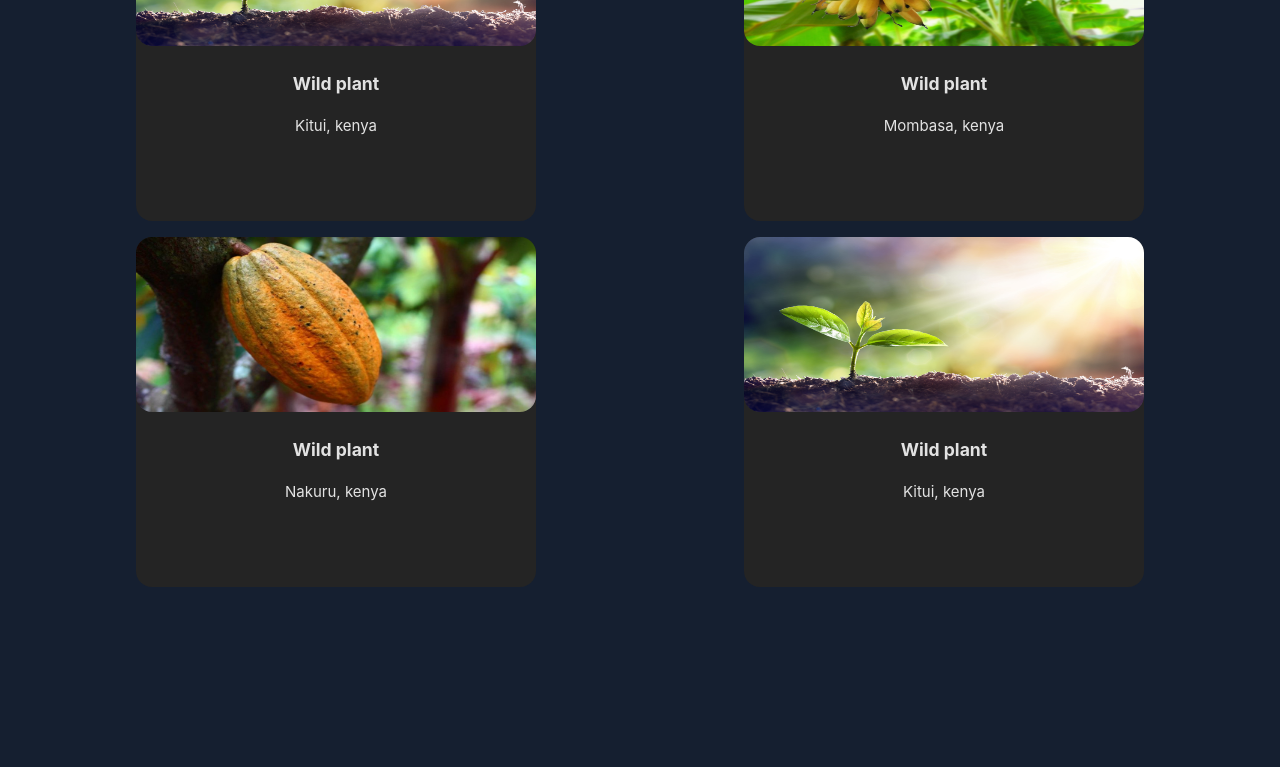
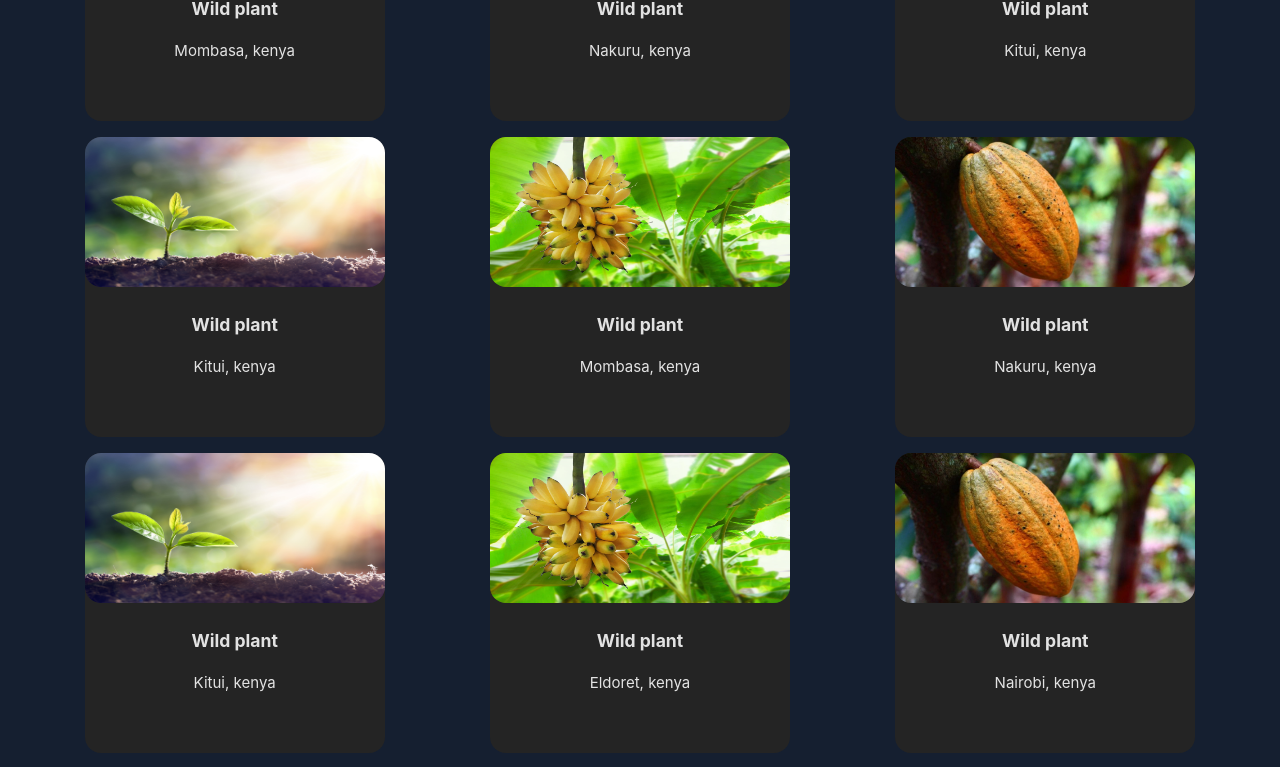
Before and after one commit to jmngandu/NAPHOTIE, a React (Vite) app in the folder naphotie/: page / in a window 1280 px wide. Shown: the part 620-1387 px from the top of the page. Before the commit the page ends 1247 px from the top, so only its background shows below. Built offline with nearby package versions, Linux system fonts and the light colour scheme.

Commit message:
added home page

```diff
--- a/naphotie/src/App.css
+++ b/naphotie/src/App.css
@@ -26,9 +26,13 @@
 /*HERO PAGE*/
 .page-file {
   background-color: #242424;
-  width: 400px;
-  height: 350px;
+  width: 300px;
+  height: 300px;
   border-radius: 1rem;
+}
+.page-file:hover {
+  scale: 1.1;
+  transition: 2s ease;
 }
 .page-file img {
   width: 100%;
--- /dev/null
+++ b/naphotie/src/Components/Footer.jsx
@@ -0,0 +1,7 @@
+export const Footer = () => {
+  return (
+    <>
+      <h1>footer</h1>
+    </>
+  );
+};
--- a/naphotie/src/Components/Header.jsx
+++ b/naphotie/src/Components/Header.jsx
@@ -14,13 +14,13 @@ export const Header = () => {
   return (
     <>
       <div className="header-sect">
-        <small>Time: {timeOfDay}</small>
         <h1>NAPHOTIE</h1>
         <nav className="nav-sect">
           <p>PLANTS</p>
           <p>ANIMALS</p>
           <p>LAND</p>
         </nav>
+        <small>Time: {timeOfDay}</small>
       </div>
     </>
   );
--- a/naphotie/src/Components/PlantsData.js
+++ b/naphotie/src/Components/PlantsData.js
@@ -1,30 +1,120 @@
 export default [
   {
+    id: 1,
     image: "banana.jpg",
     name: "Wild plant",
     location: "Eldoret, kenya",
   },
   {
+    id: 2,
     image: "cocoa.jpg",
     name: "Wild plant",
     location: "Nairobi, kenya",
   },
   {
+    id: 3,
     image: "scaled.jpeg",
     name: "Wild plant",
     location: "Kitui, kenya",
   },
   {
+    id: 4,
     image: "banana.jpg",
     name: "Wild plant",
     location: "Mombasa, kenya",
   },
   {
+    id: 5,
     image: "cocoa.jpg",
     name: "Wild plant",
     location: "Nakuru, kenya",
   },
   {
+    id: 6,
+    image: "scaled.jpeg",
+    name: "Wild plant",
+    location: "Kitui, kenya",
+  },
+  {
+    id: 7,
+    image: "scaled.jpeg",
+    name: "Wild plant",
+    location: "Kitui, kenya",
+  },
+  {
+    id: 8,
+    image: "banana.jpg",
+    name: "Wild plant",
+    location: "Mombasa, kenya",
+  },
+  {
+    id: 9,
+    image: "cocoa.jpg",
+    name: "Wild plant",
+    location: "Nakuru, kenya",
+  },
+  {
+    id: 10,
+    image: "scaled.jpeg",
+    name: "Wild plant",
+    location: "Kitui, kenya",
+  },
+  {
+    id: 11,
+    image: "banana.jpg",
+    name: "Wild plant",
+    location: "Eldoret, kenya",
+  },
+  {
+    id: 12,
+    image: "cocoa.jpg",
+    name: "Wild plant",
+    location: "Nairobi, kenya",
+  },
+  {
+    id: 13,
+    image: "scaled.jpeg",
+    name: "Wild plant",
+    location: "Kitui, kenya",
+  },
+  {
+    id: 14,
+    image: "banana.jpg",
+    name: "Wild plant",
+    location: "Mombasa, kenya",
+  },
+  {
+    id: 15,
+    image: "cocoa.jpg",
+    name: "Wild plant",
+    location: "Nakuru, kenya",
+  },
+  {
+    id: 16,
+    image: "scaled.jpeg",
+    name: "Wild plant",
+    location: "Kitui, kenya",
+  },
+  {
+    id: 17,
+    image: "scaled.jpeg",
+    name: "Wild plant",
+    location: "Kitui, kenya",
+  },
+  {
+    id: 18,
+    image: "banana.jpg",
+    name: "Wild plant",
+    location: "Mombasa, kenya",
+  },
+  {
+    id: 19,
+    image: "cocoa.jpg",
+    name: "Wild plant",
+    location: "Nakuru, kenya",
+  },
+  {
+    id: 20,
     image: "scaled.jpeg",
     name: "Wild plant",
     location: "Kitui, kenya",
--- a/naphotie/src/Pages/Home.jsx
+++ b/naphotie/src/Pages/Home.jsx
@@ -1,3 +1,4 @@
+import { Footer } from "../Components/Footer";
 import { Header } from "../Components/Header";
 import { Hero } from "../Components/Hero";
 import PlantsData from "../Components/PlantsData";
@@ -6,6 +7,7 @@ export const Home = () => {
   const PlantDataset = PlantsData.map((Plants) => {
     return (
       <Hero
+        key={Plants.id}
         image={Plants.image}
         name={Plants.name}
         location={Plants.location}
@@ -16,6 +18,7 @@ export const Home = () => {
     <>
       <Header />
       <div className="Hero-page">{PlantDataset}</div>
+      <Footer />
     </>
   );
 };
```
